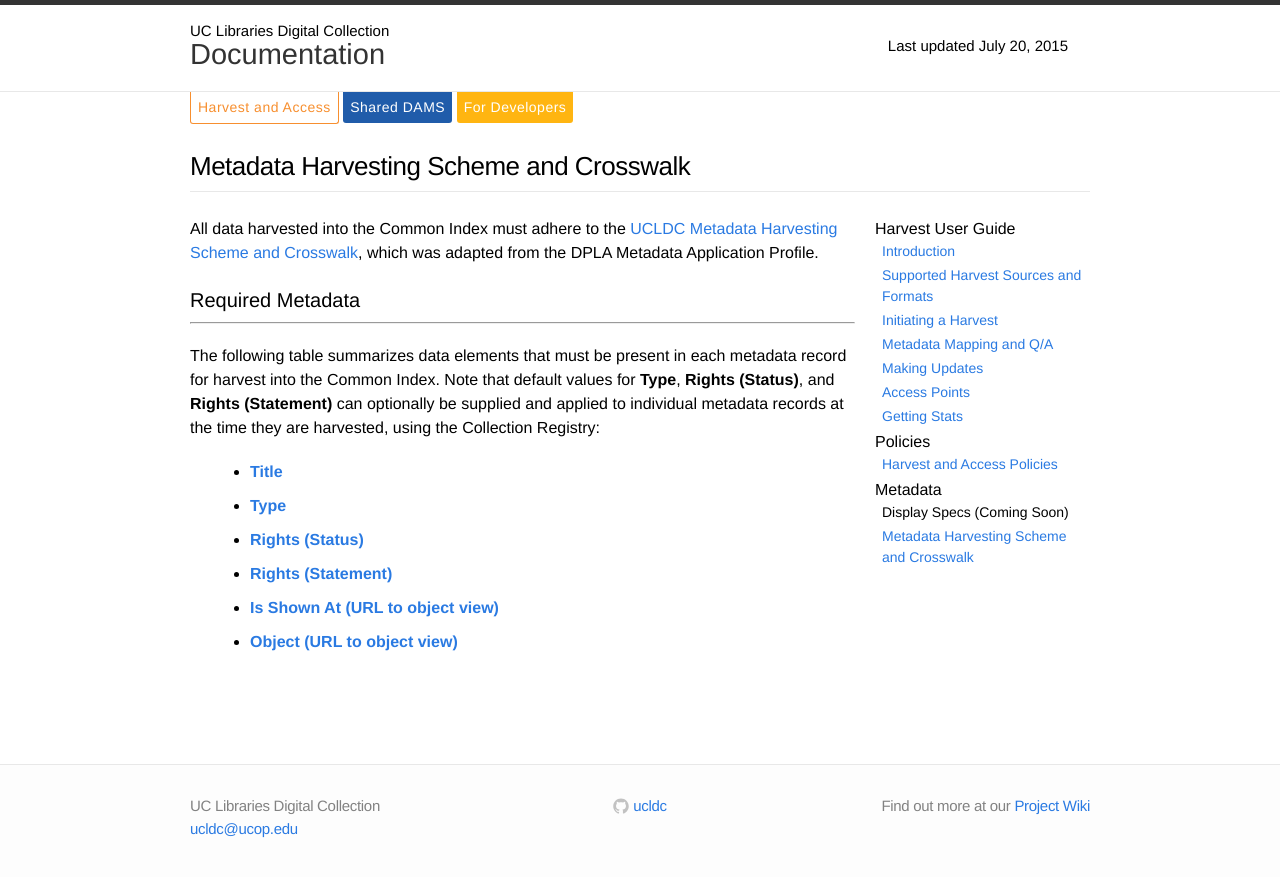
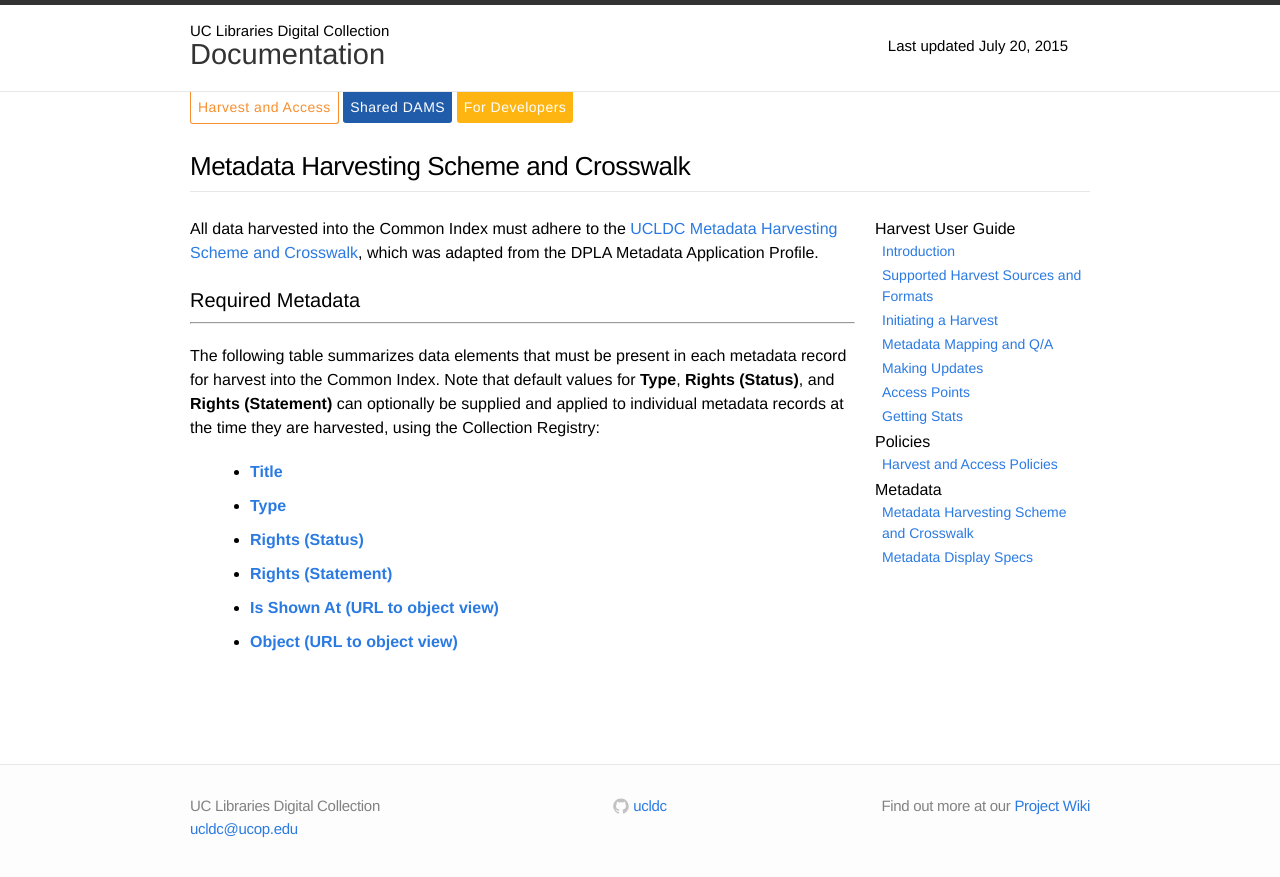
Before and after one commit to ucldc/ucldc-docs, a Jekyll site: the page built from docs/registry/metadata-harvest.md, in a window 1280 px wide. Shown: the top 877 px of the page. Built offline with Jekyll 4.4.1, drawn with Linux system fonts in a browser that asks for light colours; nearby versions of some CDN libraries.

Commit message:
Update registry-sidebar.html

```diff
--- a/_includes/registry-sidebar.html
+++ b/_includes/registry-sidebar.html
@@ -15,7 +15,7 @@
   </ul>
   <h1>Metadata</h1>
   <ul>
-    <li>Display Specs (Coming Soon)</li>
     <li><a href="{{ site.url }}{{ site.baseurl }}/docs/registry/metadata-harvest">Metadata Harvesting Scheme and Crosswalk</a></li>
+  <li><a href="https://drive.google.com/open?id=0B0u7vIrviMsaUUhySXJWTEpvMzQ">Metadata Display Specs</a></li>
   </ul>
 </div>
```
